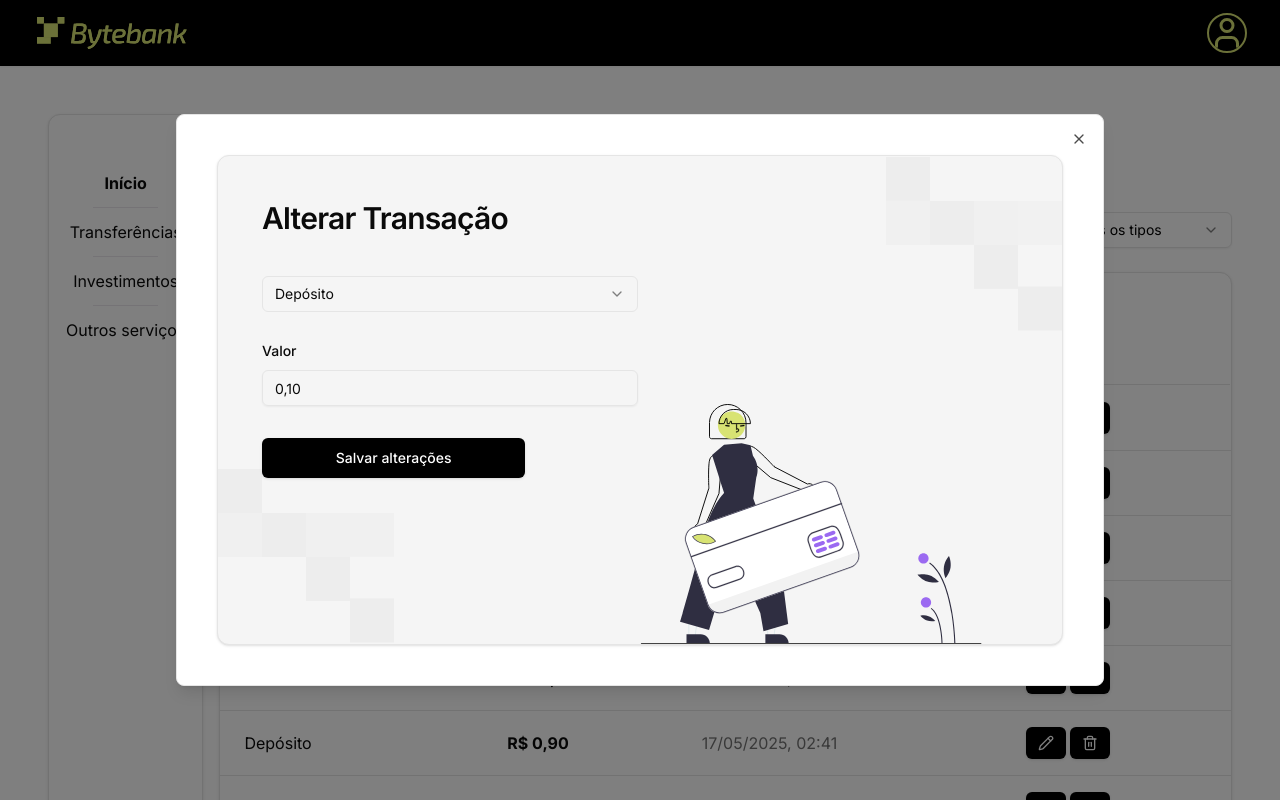
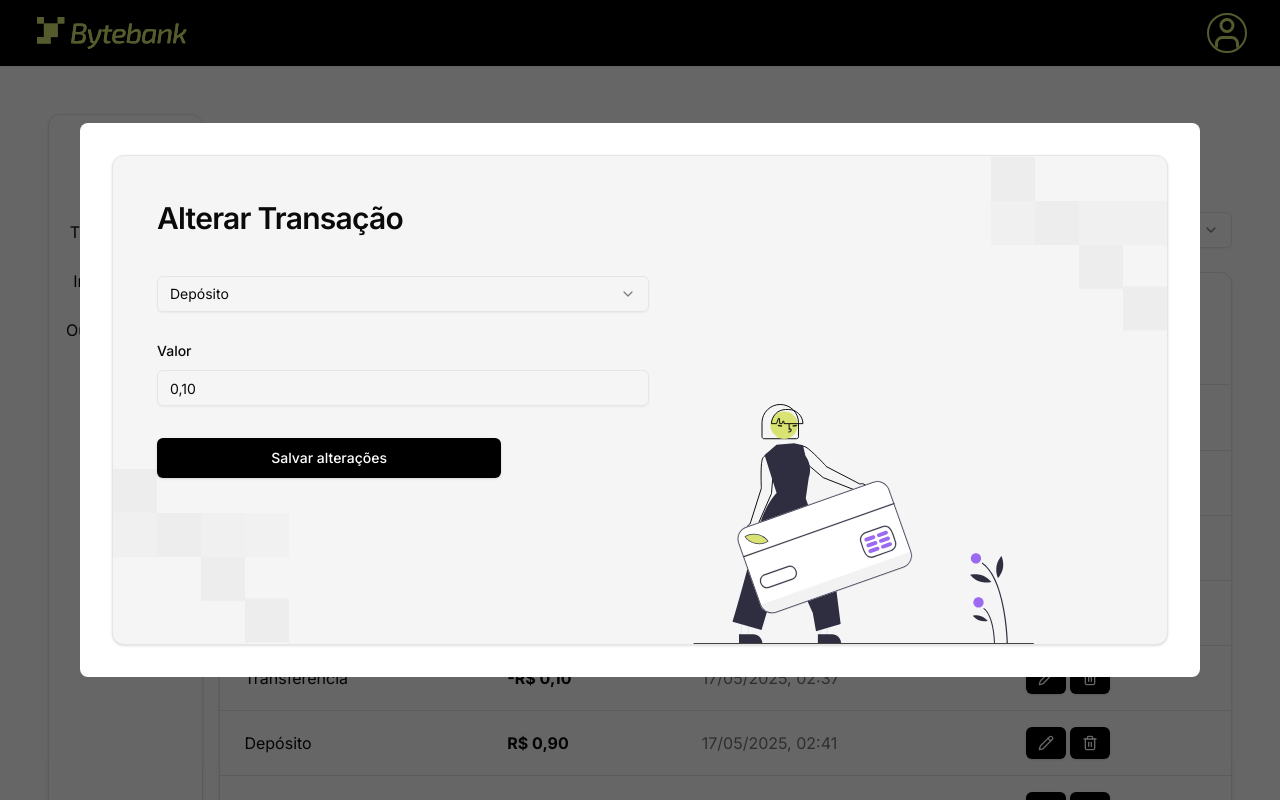
Before and after one commit to ViniBLK24/tech-challenge, a Next.js app: page /transactions in a window 1280 px wide. Both pictures are taken after a click on the button 1046 px from the left and 417 px from the top of the page. Shown: the top 800 px of the page. Built offline with nearby package versions, Linux system fonts and the light colour scheme.

Commit message:
feat:edit and ajust modal data

```diff
--- a/src/app/transactions/page.tsx
+++ b/src/app/transactions/page.tsx
@@ -10,9 +10,7 @@
 import Pagination from "@/components/transactions/Pagination";
 import SideMenu from "@/components/SideMenu";
 import TabletMenu from "@/components/TabletMenu";
-import { Dialog, DialogContent } from "@/components/ui/Dialog";
 import TransactionActions from "@/components/TransactionAction";
-import { DialogDescription, DialogTitle } from "@radix-ui/react-dialog";
 
 export default function TransactionsPage() {
   const [transactions, setTransactions] = useState<Transaction[]>([]);
@@ -23,15 +21,17 @@
   const [searchTerm, setSearchTerm] = useState("");
   const [typeFilter, setTypeFilter] = useState<string>("all");
   const [transaction, setTransaction] = useState<Transaction | null>(null);
-  const [isModalOpen, setIsModalOpen] = useState(false); // Estado para controlar a modal
+  const [isModalOpen, setIsModalOpen] = useState(false);
 
   const itemsPerPage = 10;
 
   async function handleDataFromChild(isEditing: boolean) {
-    console.log("handleDataFromChild called with isEditing:", isEditing);
     const data = await getTransactions();
     setTransactions(data.transactions);
     setFilteredTransactions(data.transactions);
+    setTimeout(() => {
+      setIsModalOpen(false);
+    }, 300);
   }
 
   async function handleDeleteTransaction(transaction: Transaction) {
@@ -147,10 +147,16 @@
           </div>
         </div>
       </div>
-      <div className="flex justify-center w-[100%] sm:max-w-[46px]">
-        <Dialog open={isModalOpen} onOpenChange={setIsModalOpen}>
-          <DialogContent className="bg-white dark:bg-gray-800 sm:max-w-[48rem]  lg:max-w-[58rem] xs:max-w-[36rem]">
-            <div className="flex flex-col gap-4 p-4">
+      <div className="flex flex-col min-h-screen">
+        {isModalOpen && (
+          <div
+            className="fixed inset-0 z-50 top-0 flex items-center justify-center bg-black bg-opacity-60"
+            onClick={() => setIsModalOpen(false)}
+          >
+            <div
+              className="bg-white rounded-lg p-8 m-4 lg:m-20 w-full relative"
+              onClick={(e) => e.stopPropagation()}
+            >
               <TransactionActions
                 onComplete={handleDataFromChild}
                 isEditing={true}
@@ -158,8 +164,8 @@
                 transactions={transactions}
               ></TransactionActions>
             </div>
-          </DialogContent>
-        </Dialog>
+          </div>
+        )}
       </div>
     </div>
   );
--- a/src/components/TransactionAction.tsx
+++ b/src/components/TransactionAction.tsx
@@ -23,7 +23,6 @@
 } from "@/utils/api";
 import { Toaster } from "./ui/toaster";
 import { useToast } from "@/hooks/use-toast";
-// import { currencyFormatter } from "@/utils/currencyFormatter";
 import { ErrorCodeEnum } from "@/types/apiErrors";
 import { ERROR_CODES } from "@/constants/errors";
 import { currencyFormatter } from "@/utils/currencyFormatter";
@@ -48,7 +47,7 @@
     amount: string;
   }>({
     id: undefined,
-    type: "",
+    type: transaction?.type || "",
     amount: "",
   });
 
--- a/src/components/transactions/TransactionsTable.tsx
+++ b/src/components/transactions/TransactionsTable.tsx
@@ -9,10 +9,7 @@
 interface TransactionsTableProps {
   transactions: Transaction[];
   formatDate: (date: string) => string;
-  onTransactionSelect: (
-    transaction: Transaction | null,
-    isEditing: boolean
-  ) => void;
+  onTransactionSelect: (transaction: Transaction, isEditing: boolean) => void;
 }
 
 export default function TransactionsTable({
```
